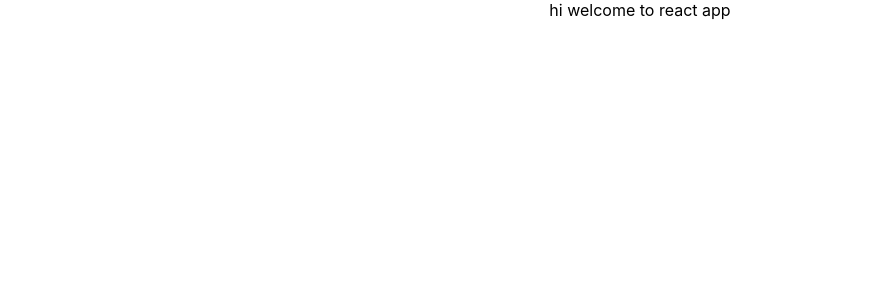
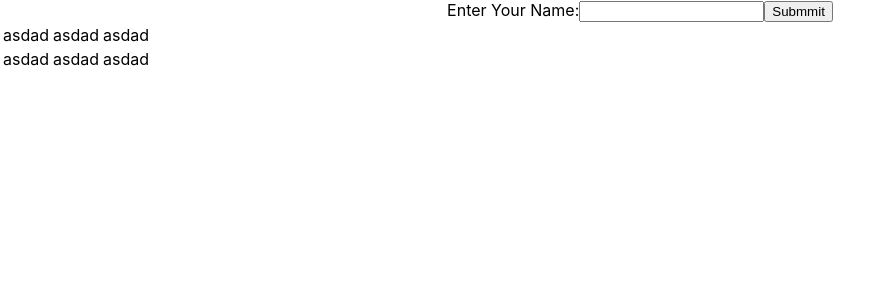
Before and after one commit to hackathonCoinDCX/ico, a React (Create React App) app: page / in a window 1280 px wide. Shown: the top 300 px of the page, without its empty margins (0-893 px from the left). Built offline with nearby package versions, Linux system fonts and the light colour scheme.

Commit message:
components

```diff
--- a/package.json
+++ b/package.json
@@ -8,6 +8,7 @@
     "@testing-library/user-event": "^13.5.0",
     "react": "^18.2.0",
     "react-dom": "^18.2.0",
+    "react-router-dom": "^6.3.0",
     "react-scripts": "5.0.1",
     "web-vitals": "^2.1.4"
   },
--- a/src/App.css
+++ b/src/App.css
@@ -36,3 +36,12 @@
     transform: rotate(360deg);
   }
 }
+
+.table, .th, .td {
+  border: 1px solid white;
+  border-collapse: collapse;
+}
+
+.th, .td {
+  background-color: #96D4D4;
+}
--- a/src/App.js
+++ b/src/App.js
@@ -1,28 +1,20 @@
 import logo from './logo.svg';
 import './App.css';
+import HomePage from './components/HomePage'
+import { BrowserRouter, Route, Routes } from "react-router-dom";
 
 function App() {
   return (
     <div className="App">
-      {/* <header className="App-header">
-        <img src={logo} className="App-logo" alt="logo" />
-        <p>
-          Edit <code>src/App.js</code> and save to reload.
-        </p>
-        <a
-          className="App-link"
-          href="https://reactjs.org"
-          target="_blank"
-          rel="noopener noreferrer"
-        >
-          Learn React
-        </a>
-      </header> */}
-      <body>
-        <div>
-          hi welcome to react app
-        </div>
-      </body>
+      <BrowserRouter>
+      <Routes>
+        <Route exact path="/" element={<HomePage/>}/>
+        {/* <Route exact path="/SignUpDev" element={<SignUpDev/>}/>
+        <Route exact path="/LoginDev" element={<LoginDev/>}/>
+        <Route exact path="/SignUpIn" element={<SignUpIn/>}/>
+        <Route exact path="/LoginIn" element={<LoginIn/>}/> */}
+      </Routes>
+      </BrowserRouter>
     </div>
   );
 }
--- /dev/null
+++ b/src/components/HomePage.js
@@ -0,0 +1,69 @@
+import React from "react";
+
+class HomePage extends React.Component{
+    constructor(props){
+        super(props)
+        this.state={
+            yourname:''
+        }
+    }
+    handleChange =(event)=>{
+        // alert(event.target.value)
+        this.setState({[event.target.name]: event.target.value})
+    }
+
+    handleSubmit = (event) =>{
+        if(this.state){
+            console.log(this.state, "asdadsa")
+            alert("Form Submitted..."+this.state)
+            fetch('http://127.0.0.1:3001/submit-name',{
+                method: "POST",
+                headers: {"Content-Type": "application/json",
+                          "Access-Control-Allow-Origin": "*"
+                         },
+                body: JSON.stringify(this.state)
+            })
+            .then((res) => {
+               console.log("ASDAD", res.json()); alert("Form Submitted..."+this.state); return res.json()})
+            .then(res => {
+                if(res.ok){
+                    console.log("request sucess");
+                    alert("asdankd ka d")
+                    return res.json();
+                } else {
+                    console.log("request fail");
+                    throw new Error("something went wrong..");
+                }
+            }).catch(err => {
+                console.log(err);
+                console.log("error happed");
+            });
+            // event.preventDefault();
+        }
+    }
+    render(){
+        return(
+        <form onSubmit={this.handleSubmit} >
+            <label>
+                Enter Your Name:
+                <input type='text' value={this.state.value} name="yourname" onChange={this.handleChange} />
+            </label>
+            <input type="submit" value="Submmit" />
+            <a></a>
+            <table >
+                <tr>
+                    <td>asdad</td>
+                    <td>asdad</td>
+                    <td>asdad</td>
+                </tr>
+                <tr>
+                    <td>asdad</td>
+                    <td>asdad</td>
+                    <td>asdad</td>
+                </tr>
+            </table>
+        </form>
+        );
+    }
+}
+export default HomePage;
```
Also changed, not shown: 2 other files (tests, documents, lock files or other folders).
